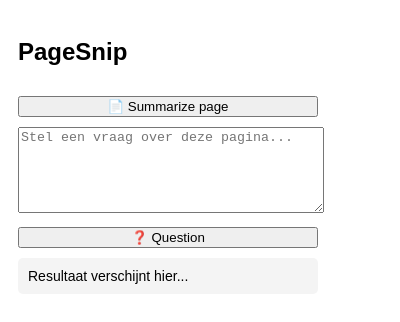
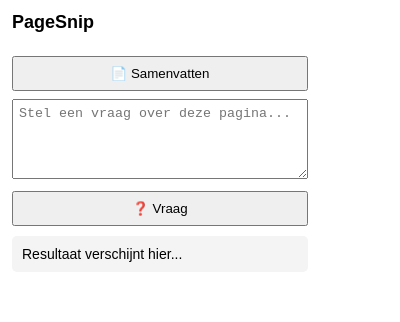
Before and after one commit to royschoonderbeek/pagesnip, a browser extension: page popup.html in a window 400 px wide. Drawn offline with Linux system fonts and the light colour scheme.

Commit message:
Updated popup.html

```diff
--- a/popup.html
+++ b/popup.html
@@ -1,22 +1,35 @@
 <!DOCTYPE html>
-<html>
+<html lang="nl">
 <head>
   <meta charset="UTF-8">
+  <meta name="viewport" content="width=device-width,initial-scale=1">
   <title>PageSnip</title>
   <style>
+    * {
+      box-sizing: border-box;
+    }
     body {
       font-family: Arial, sans-serif;
-      padding: 10px;
-      width: 300px;
+      padding: 12px;
+      width: 320px;
+      margin: 0;
+    }
+    h2 {
+      margin-top: 0;
+      font-size: 18px;
     }
     button {
-      margin-top: 10px;
+      margin-top: 8px;
       width: 100%;
+      padding: 8px;
+      cursor: pointer;
     }
     textarea {
       width: 100%;
       height: 80px;
-      margin-top: 10px;
+      margin-top: 8px;
+      resize: vertical;
+      padding: 6px;
     }
     #output {
       margin-top: 10px;
@@ -24,17 +37,22 @@
       padding: 10px;
       border-radius: 5px;
       font-size: 14px;
+      max-height: 180px;
+      overflow-y: auto;
+      white-space: pre-wrap;
     }
   </style>
 </head>
 <body>
   <h2>PageSnip</h2>
-  <button id="summarizeBtn">📄 Summarize page</button>
 
+  <button id="summarizeBtn">📄 Samenvatten</button>
+
+  <label for="questionInput" style="display:none;">Vraag</label>
   <textarea id="questionInput" placeholder="Stel een vraag over deze pagina..."></textarea>
-  <button id="askBtn">❓ Question</button>
+  <button id="askBtn">❓ Vraag</button>
 
-  <div id="output">Resultaat verschijnt hier...</div>
+  <section id="output">Resultaat verschijnt hier...</section>
 
   <script src="popup.js"></script>
 </body>
```
